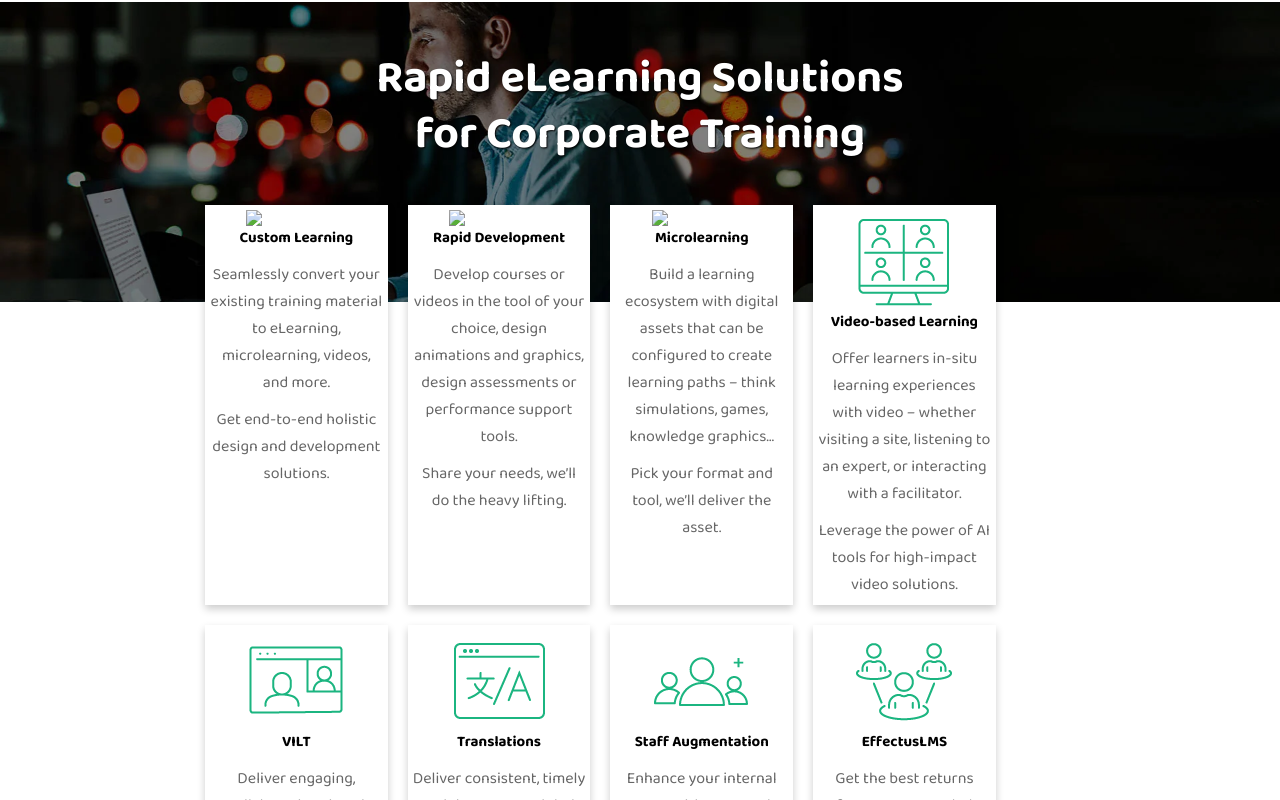
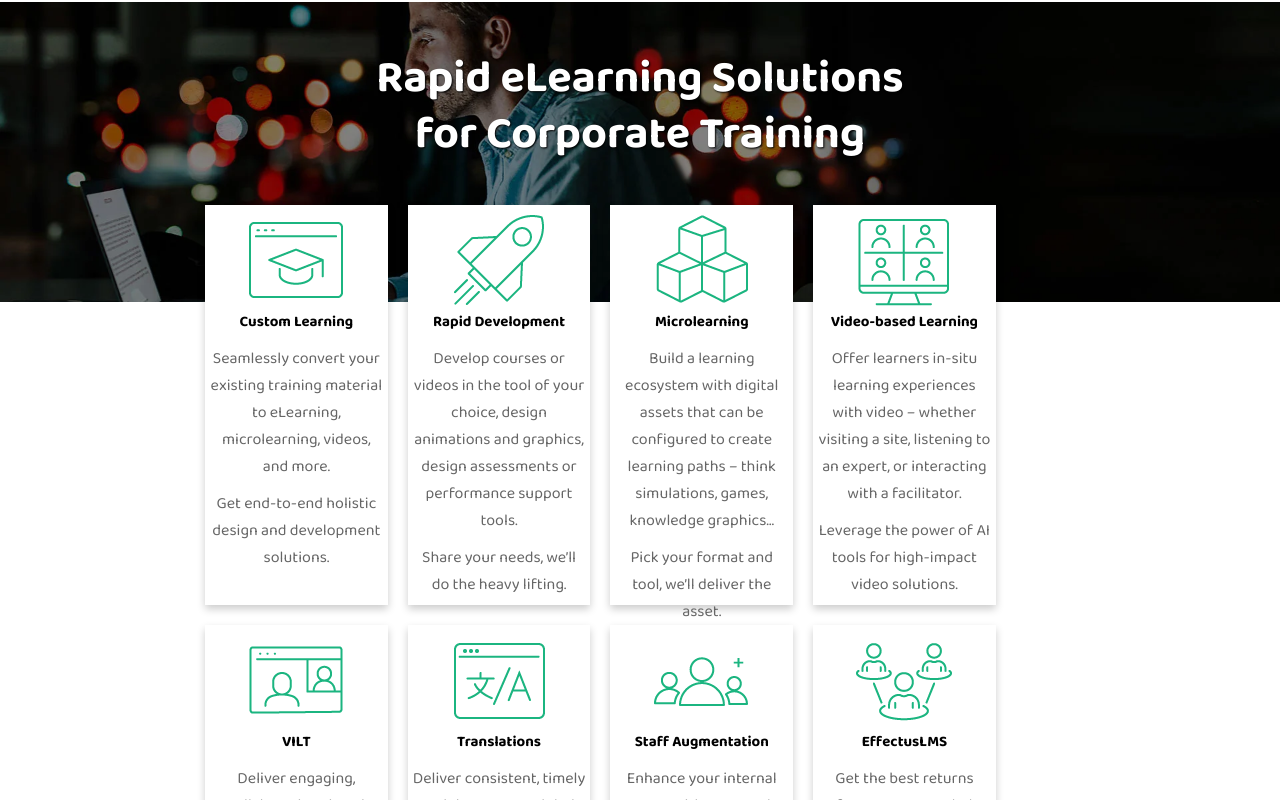
Before and after one commit to ramyapunuri/CommLab, a plain HTML site: page index.html in a window 1280 px wide. Shown: the part 1382-2182 px from the top of the page. Drawn offline with Linux system fonts and the light colour scheme; files whose address does not match are found by name.

Commit message:
index.html

```diff
--- a/index.html
+++ b/index.html
@@ -12,7 +12,7 @@
 
     <div class="navbar-logo">
         <a href="#" class="nav-logo">
-            <img src="images/logo.webp" alt="LOGO">
+            <img src="logo.webp" alt="LOGO">
         </a>
       </div>
 
@@ -139,20 +139,20 @@
 
 <div class="card-container">
   <div class="card">
-    <img src='images/1.webp' style="display:flex; margin: 0 auto;">
+    <img src='1.webp' style="display:flex; margin: 0 auto;">
     <h1>Custom Learning</h1>
     <p>Seamlessly convert your existing training material to eLearning, microlearning, videos, and more.</p>
     <p>Get end-to-end holistic design and development solutions.</p>
   </div>
   <div class="card">
-    <img src='images/2.webp' style="display: flex; margin: 0 auto;">
+    <img src='2.webp' style="display: flex; margin: 0 auto;">
     <h1>Rapid Development</h1>
     <p>Develop courses or videos in the tool of your choice, design animations and graphics, design assessments or performance support tools.</p>
     <p>Share your needs, we’ll do the heavy lifting.</p>
   </div>
 
   <div class="card">
-    <img src='images/3.webp' style="display: flex; margin: 0 auto;">
+    <img src='3.webp' style="display: flex; margin: 0 auto;">
     <h1>Microlearning</h1>
     <p>Build a learning ecosystem with digital assets that can be configured to create learning paths – think simulations, games, knowledge graphics…</p>
     <p>Pick your format and tool, we’ll deliver the asset.</p>
```
